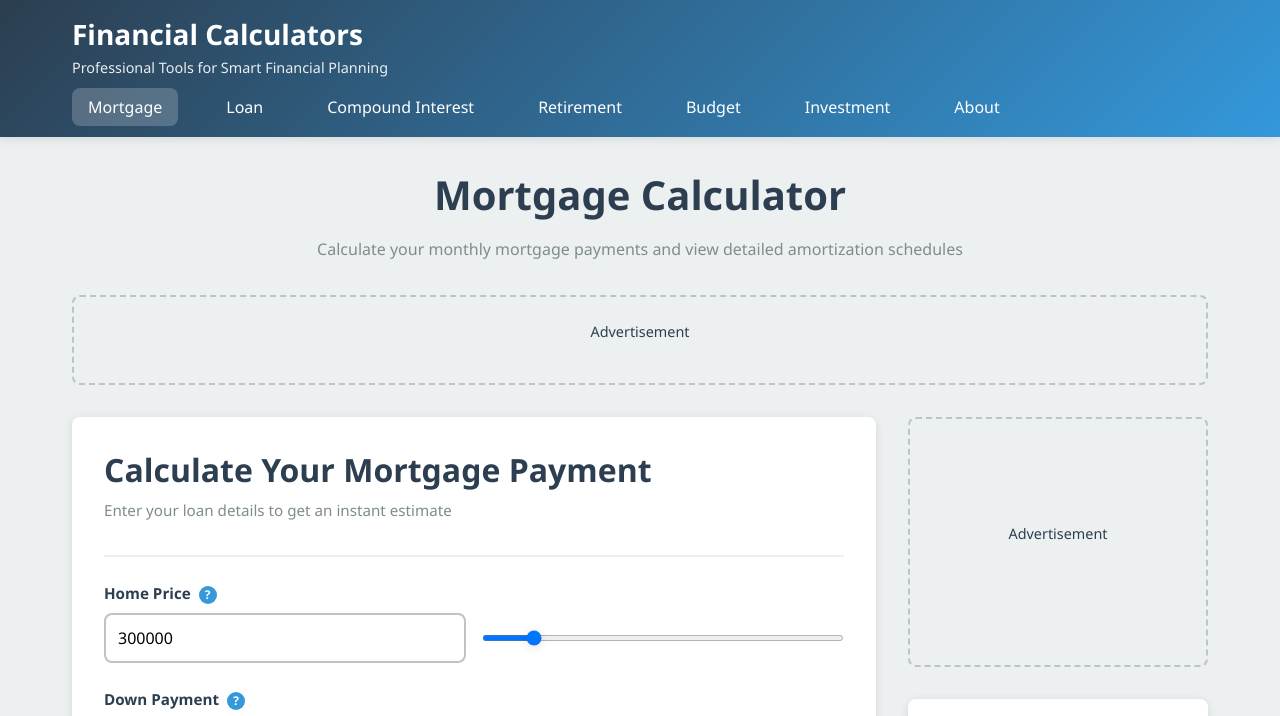
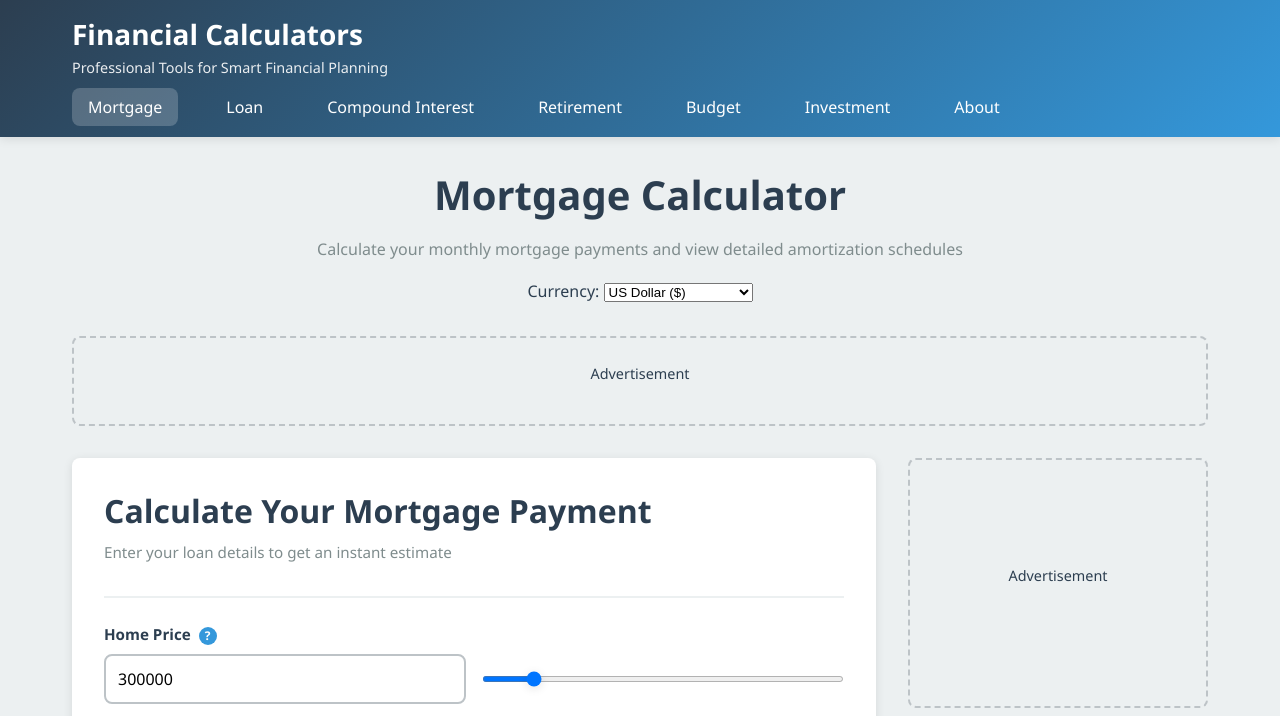
Before and after one commit to TwistedSD/Financial-Calculators, a plain HTML site: page index.html in a window 1280 px wide. Shown: the top 716 px of the page. Drawn offline with Linux system fonts and the light colour scheme.

Commit message:
Add currency selection to mortgage calculator and update formatting

```diff
--- a/index.html
+++ b/index.html
@@ -82,6 +82,17 @@
         <div class="text-center mb-4">
             <h1>Mortgage Calculator</h1>
             <p class="text-muted">Calculate your monthly mortgage payments and view detailed amortization schedules</p>
+            <div class="currency-picker text-center" style="margin: 1em 0;">
+                <label for="currencySelect">Currency:</label>
+                <select id="currencySelect">
+                    <option value="USD">US Dollar ($)</option>
+                    <option value="EUR">Euro (€)</option>
+                    <option value="GBP">British Pound (£)</option>
+                    <option value="CAD">Canadian Dollar (C$)</option>
+                    <option value="AUD">Australian Dollar (A$)</option>
+                    <option value="JPY">Japanese Yen (¥)</option>
+                </select>
+            </div>
         </div>
 
         <!-- Top Ad Space -->
--- a/js/mortgage.js
+++ b/js/mortgage.js
@@ -403,10 +403,16 @@ function drawBarChart(ctx, canvas, labels, principalData, interestData) {
 /**
  * Format number as currency
  */
+function getSelectedCurrency() {
+    const select = document.getElementById('currencySelect');
+    return select ? select.value : 'USD';
+}
+
 function formatCurrency(value) {
+    const currency = getSelectedCurrency();
     return new Intl.NumberFormat('en-US', {
         style: 'currency',
-        currency: 'USD',
+        currency: currency,
         minimumFractionDigits: 0,
         maximumFractionDigits: 0
     }).format(value);
```
